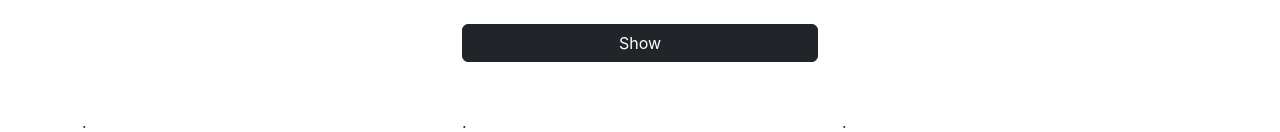
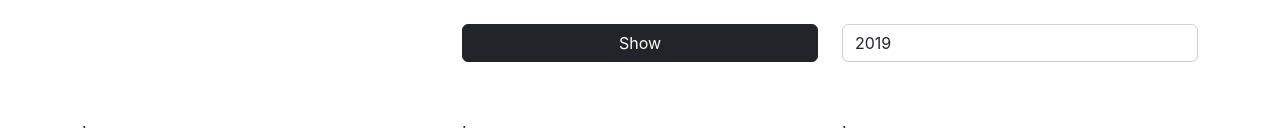
Before and after one commit to synergy2411/frontend-advanced-module-four, a React (Create React App) app in the folder expense-app/: page / in a window 1280 px wide. Shown: the top 132 px of the page. Built offline with nearby package versions, Linux system fonts and the light colour scheme.

Commit message:
expense filter added

```diff
--- /dev/null
+++ b/expense-app/src/components/Expenses/ExpenseFilter/ExpenseFilter.js
@@ -0,0 +1,46 @@
+import React from 'react';
+
+class ExpenseFilter extends React.Component {
+
+    constructor() {
+        super();
+        console.log("CONSTRUCTOR");
+        this.state = {
+            selectedYear: '2019'
+        }
+
+        // const [state, setState] = useState('2019')
+    }
+
+    componentDidMount() {
+        console.log("COMP DID MOUNT");
+    }
+    componentDidUpdate() {
+        console.log("COMP DID UPDATE");
+    }
+    componentWillUnmount() {
+        console.log("COMP WILL UNMOUNT");
+    }
+
+    selectedYearChangeHandler = (event) => {
+        this.setState({
+            selectedYear: event.target.value
+        })
+    }
+    render() {
+        console.log("RENDER");
+        return (
+            <select className='form-control'
+                value={this.state.selectedYear}
+                onChange={this.selectedYearChangeHandler}>
+                <option value="2020">2020</option>
+                <option value="2019">2019</option>
+                <option value="2021">2021</option>
+                <option value="2022">2022</option>
+            </select>
+        )
+    }
+
+}
+
+export default ExpenseFilter;
--- a/expense-app/src/components/Expenses/Expenses.js
+++ b/expense-app/src/components/Expenses/Expenses.js
@@ -1,5 +1,6 @@
 import { useState } from "react";
 import AddExpense from "./AddExpense/AddExpense";
+import ExpenseFilter from "./ExpenseFilter/ExpenseFilter";
 import ExpenseItem from "./ExpenseItem/ExpenseItem";
 
 
@@ -38,6 +39,9 @@ function Expenses() {
                         </button>
                     </div>
                 </div>
+                <div className="col-4">
+                    <ExpenseFilter />
+                </div>
             </div>
 
             {/* {showForm ? <AddExpense /> : null} */}
```
